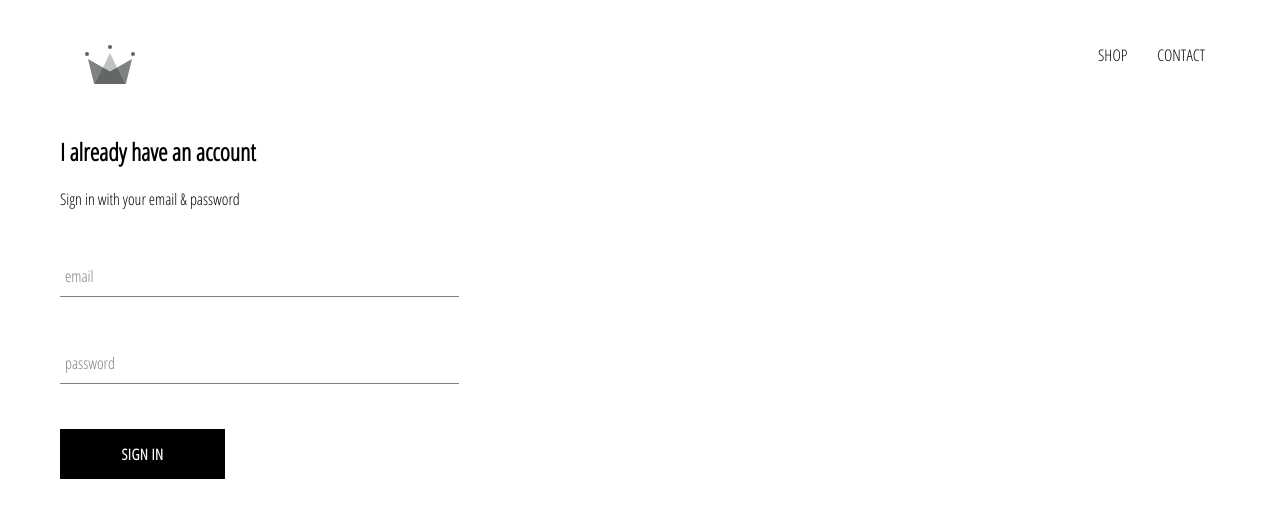
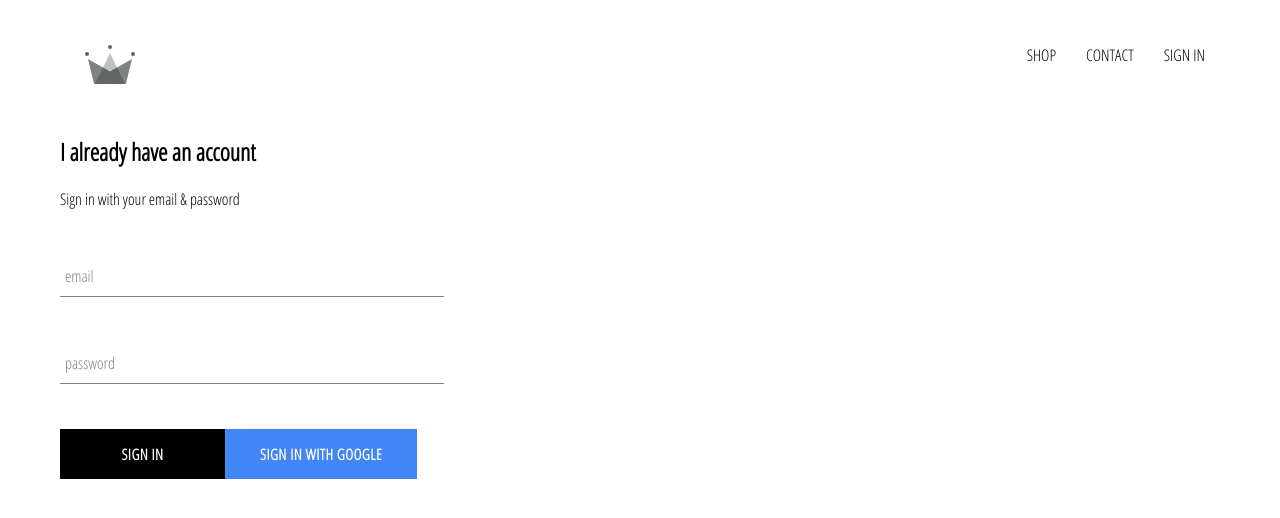
Before and after one commit to brandonstiles1/full-stack-ecommerce-app, a React (Create React App) app: page /signin in a window 1280 px wide. Shown: the top 518 px of the page. Built offline with nearby package versions, Linux system fonts and the light colour scheme; no server answers; the HTML template or start-up script is replaced by a standard one.

Commit message:
Integrated Firebase into app; built sign-in page

```diff
--- a/package.json
+++ b/package.json
@@ -6,6 +6,7 @@
     "@testing-library/jest-dom": "^4.2.4",
     "@testing-library/react": "^9.3.2",
     "@testing-library/user-event": "^7.1.2",
+    "firebase": "^7.13.1",
     "node-sass": "^4.13.1",
     "react": "^16.13.1",
     "react-dom": "^16.13.1",
--- a/src/App.css
+++ b/src/App.css
@@ -1,9 +1,13 @@
-body{
+*{
+  box-sizing: border-box;
+}
+
+body {
   font-family: 'Open Sans Condensed';
   padding: 20px 60px;
 }
 
-a{
+a {
   text-decoration: none;
   color: black;
 }
--- a/src/App.js
+++ b/src/App.js
@@ -11,17 +11,42 @@
 // Components
 import Header from './components/header/header.component';
 
-function App () {
+// Firebase
+import { auth } from './firebase/firebase.utils';
+
+class App extends React.Component {
+  constructor() {
+    super();
+
+    this.state = {
+      currentUser: null
+    }
+  }
+
+  unsubscribeFromAuth = null
+
+  componentDidMount () {
+    this.unsubscribeFromAuth = auth.onAuthStateChanged(user => {
+      this.setState({ currentUser: user });
+    })
+  }
+
+  componentWillUnmount () {
+    this.unsubscribeFromAuth();
+  }
+
+  render () {
     return (
       <div>
-      <Header />
+        <Header currentUser={this.state.currentUser} />
         <Switch>
           <Route exact path='/' component={ HomePage } />
           <Route path='/shop' component={ ShopPage } />
-        <Route path='/signin' component={SignInAndSignUpPage} />
+          <Route path='/signin' component={ SignInAndSignUpPage } />
         </Switch>
       </div>
     );
   }
+}
 
-export default App;
+export default App
--- a/src/components/custom-button/custom-button.component.jsx
+++ b/src/components/custom-button/custom-button.component.jsx
@@ -2,12 +2,10 @@
 
 import './custom-button.styles.scss';
 
-const CustomButton = ({ children, ...otherProps}) => {
-  return (
-    <button className='custom-button' {...otherProps}>
-      {children}
-    </button>
-   );
-}
+const CustomButton = ({ children, isGoogleSignIn, ...otherProps }) => (
+  <button className={ `${isGoogleSignIn ? 'google-sign-in' : ''} custom-button` } { ...otherProps }>
+    { children }
+  </button>
+);
 
 export default CustomButton;
--- a/src/components/custom-button/custom-button.styles.scss
+++ b/src/components/custom-button/custom-button.styles.scss
@@ -19,4 +19,14 @@
     color: black;
     border: 1px solid black;
   }
+
+  &.google-sign-in {
+    background-color: #4285f4;
+    color: white;
+
+    &:hover{
+      background-color: #357ae8;
+      border: none;
+    }
+  }
 }
--- a/src/components/header/header.component.jsx
+++ b/src/components/header/header.component.jsx
@@ -1,11 +1,14 @@
 import React from 'react';
-import {Link} from 'react-router-dom';
+import { Link } from 'react-router-dom';
 
 import './header.styles.scss';
 
-import {ReactComponent as Logo} from '../../assets/logo.svg';
+// Firebase
+import { auth } from '../../firebase/firebase.utils.js';
 
-const Header = () => {
+import { ReactComponent as Logo } from '../../assets/logo.svg';
+
+const Header = ({ currentUser }) => {
   return (
     <div className='header'>
       <Link to='/' className='logo-container'>
@@ -18,10 +21,20 @@
         <Link className='option' to='/contact'>
           CONTACT
         </Link>
+        {
+          currentUser ?
+            <div className='option' onClick={ () => auth.signOut() }>
+              SIGN OUT
+            </div>
+            :
+            <Link className='option' to='/signin'>
+              SIGN IN
+            </Link>
+        }
       </div>
 
     </div>
-   );
+  );
 }
 
 export default Header;
--- a/src/components/header/header.styles.scss
+++ b/src/components/header/header.styles.scss
@@ -20,6 +20,7 @@
 
     .option {
       padding: 10px 15px;
+      cursor: pointer;
     }
   }
 }
--- a/src/components/sign-in/sign-in.component.jsx
+++ b/src/components/sign-in/sign-in.component.jsx
@@ -5,6 +5,8 @@
 // Components
 import FormInput from '../form-input/form-input.component';
 import CustomButton from '../custom-button/custom-button.component';
+
+import {signInWithGoogle} from '../../firebase/firebase.utils.js';
 
 class SignIn extends Component {
   constructor(props) {
@@ -53,6 +55,9 @@
           <CustomButton type='submit' value='Submit'>
             Sign In
           </CustomButton>
+          <CustomButton onClick={signInWithGoogle} isGoogleSignIn>
+            Sign In With Google
+          </CustomButton>
         </form>
       </div>
     );
--- /dev/null
+++ b/src/firebase/firebase.utils.js
@@ -0,0 +1,28 @@
+import firebase from 'firebase/app';
+import 'firebase/firestore';
+import 'firebase/auth';
+
+const config = {
+  apiKey: "AIzaSyBQ79blp2POFIEao5pZlcxFjnUvW2UwJ0M",
+  authDomain: "ecommerce-project-1aab2.firebaseapp.com",
+  databaseURL: "https://ecommerce-project-1aab2.firebaseio.com",
+  projectId: "ecommerce-project-1aab2",
+  storageBucket: "ecommerce-project-1aab2.appspot.com",
+  messagingSenderId: "504697716528",
+  appId: "1:504697716528:web:09312ffcaeafa9493792f5",
+  measurementId: "G-HY27SXBE0H"
+};
+
+firebase.initializeApp(config);
+
+export const auth = firebase.auth();
+export const firestore = firebase.firestore();
+
+const provider = new firebase.auth.GoogleAuthProvider();
+provider.setCustomParameters({
+  prompt: 'select_account'
+});
+
+export const signInWithGoogle = () => auth.signInWithPopup(provider);
+
+export default firebase;
```
Also changed, not shown: 1 other file (tests, documents, lock files or other folders). Lines whose indentation alone changed are shown as unchanged.
